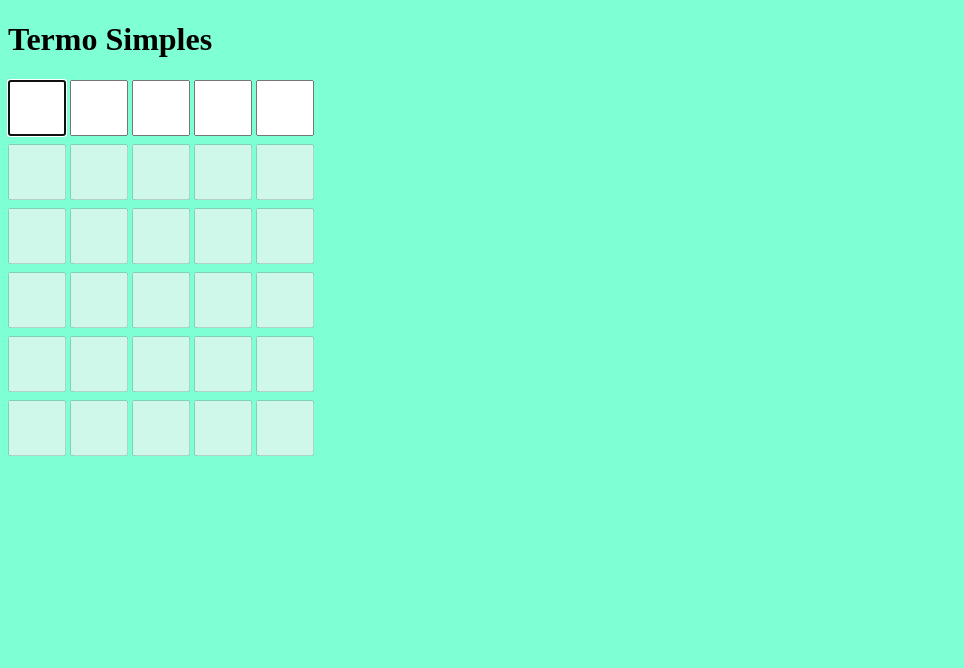
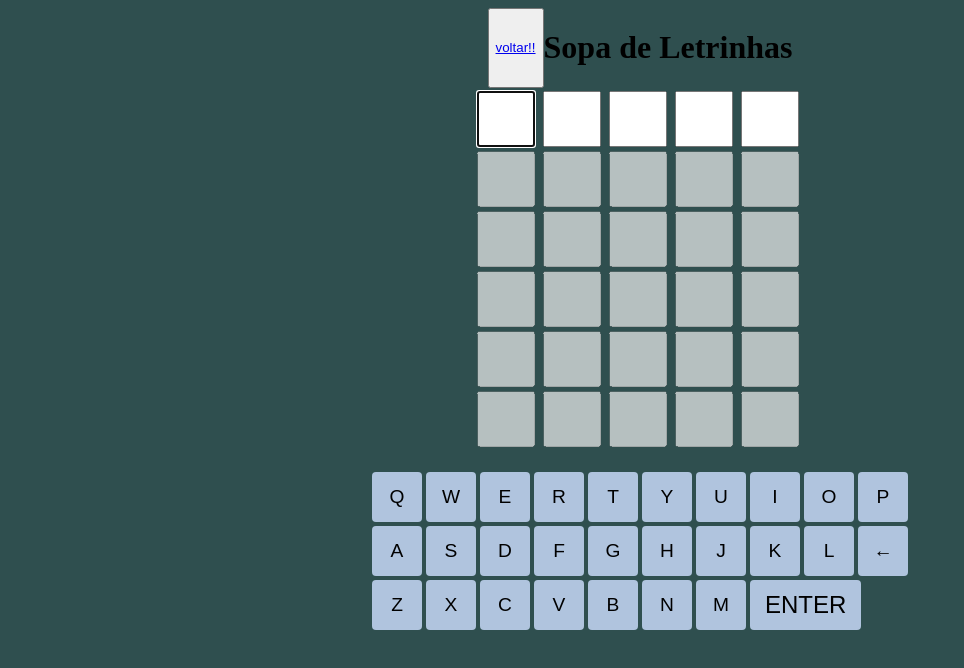
Before and after one commit to ArthurGerman/projeto_letrinha, a SvelteKit app: page /jogo in a window 1280 px wide. Shown: the top 668 px of the page, without its empty margins (0-964 px from the left). Built offline with nearby package versions, Linux system fonts and the light colour scheme.

Commit message:
correções e add teclado virtual

```diff
--- a/src/routes/jogo/+page.svelte
+++ b/src/routes/jogo/+page.svelte
@@ -3,29 +3,6 @@
 	// Importa a lista de palavras possíveis para o jogo
 	import { palavras } from '../../palavras';
 	import '../../styles/jogo.css';
-
-	// Escolhe aleatoriamente uma palavra da lista
-	function escolherPalavraAleatoria() {
-		const indiceAleatorio = Math.floor(Math.random() * palavras.length);
-		return palavras[indiceAleatorio];
-	}
-
-	function delay(ms: number) {
-		return new Promise((resolve) => setTimeout(resolve, ms));
-	}
-
-	async function focarCampoAtual() {
-		await tick(); // espera o DOM atualizar
-		await delay(500); // espera 300ms antes de focar
-		const inputAtual = document.getElementById(`input-${rodadaAtual}-0`);
-		inputAtual?.focus();
-	}
-
-	// Chama ao montar e sempre que mudar de rodada
-	onMount(focarCampoAtual);
-	$: if (typeof window !== 'undefined' && rodadaAtual >= 0) {
-		focarCampoAtual();
-	} // reativa sempre que a rodada muda
 
 	// Estado inicial do jogo
 	let palavraSecreta = escolherPalavraAleatoria(); // palavra que o jogador deve adivinhar
@@ -38,40 +15,73 @@
 	let rodadaAtual = 0; // indica a linha que o jogador está digitando
 	let jogoFinalizado = false; // indica se o jogo terminou
 
-	// Verifica se o palpite está correto e atualiza as cores
-	function verificarPalpite() {
-		const palpite = tentativas[rodadaAtual].join('').toUpperCase(); // junta as letras da tentativa atual
+	const keyBoard: string[][] = [
+		['Q', 'W', 'E', 'R', 'T', 'Y', 'U', 'I', 'O', 'P'],
+		['A', 'S', 'D', 'F', 'G', 'H', 'J', 'K', 'L', '←'],
+		['Z', 'X', 'C', 'V', 'B', 'N', 'M', 'ENTER']
+	];
 
-		if (palpite.length < 5) return; // não verifica se o palpite está incompleto
+	// Escolhe aleatoriamente uma palavra da lista
+	function escolherPalavraAleatoria() {
+		const indiceAleatorio = Math.floor(Math.random() * palavras.length);
+		return palavras[indiceAleatorio];
+	}
 
-		// Inicializa todas as cores como "cinza" (letra errada)
-		const coresDaRodada = Array(5).fill('cinza');
+	// Referências dos inputs
+	let refs: HTMLInputElement[][] = Array(6)
+		.fill(null)
+		.map(() => Array(5).fill(null));
 
-		// Marca letras corretas (verde) e letras na posição errada (amarelo)
-		for (let i = 0; i < 5; i++) {
-			const letra = palpite[i];
+	async function focarCampoAtual() {
+		await tick();
+		refs[rodadaAtual][0]?.focus();
+	}
 
-			if (letra === palavraSecreta[i]) {
-				coresDaRodada[i] = 'verde'; // letra e posição correta
-			} else if (palavraSecreta.includes(letra)) {
-				coresDaRodada[i] = 'amarelo'; // letra existe, mas está na posição errada
+	// Chama ao montar e sempre que mudar de rodada
+	onMount(focarCampoAtual);
+	$: if (typeof window !== 'undefined' && rodadaAtual >= 0) {
+		focarCampoAtual();
+	} // reativa sempre que a rodada muda
+
+	// Lida com a digitação de letras
+	function escreverLetra(event: Event, i: number, j: number) {
+		const input = event.target as HTMLInputElement;
+		let letra = input.value.toUpperCase().slice(-1);
+		if (!/^[A-Z]$/.test(letra)) {
+			letra = '';
+		}
+		tentativas[i][j] = letra;
+
+		if (letra && j < 4) {
+			refs[i][j + 1]?.focus();
 		}
 	}
 
-		// Atualiza as cores da linha atual
+	// Verifica se o palpite está correto e atualiza as cores
+	function verificarPalpite() {
+		const palpite = tentativas[rodadaAtual].join('').toUpperCase();
+		if (palpite.length < 5 || palpite.length > 5) return;
+
+		const coresDaRodada = Array(5).fill('cinza');
+		for (let i = 0; i < 5; i++) {
+			const letra = palpite[i];
+			if (letra === palavraSecreta[i]) {
+				coresDaRodada[i] = 'verde';
+			} else if (palavraSecreta.includes(letra)) {
+				coresDaRodada[i] = 'amarelo';
+			}
+		}
+
 		cores[rodadaAtual] = coresDaRodada;
 
-		// Verifica se o jogador venceu ou se acabou o número de tentativas
 		const acertou = palpite === palavraSecreta;
 		const acabouTentativas = rodadaAtual === 5;
 
 		if (acertou || acabouTentativas) {
 			jogoFinalizado = true;
-
-			// Aguarda 2 segundos antes de reiniciar o jogo
 			setTimeout(() => reiniciarJogo(), 2000);
 		} else {
-			rodadaAtual++; // passa para a próxima tentativa
+			rodadaAtual++;
 		}
 	}
 
@@ -88,84 +98,125 @@
 		jogoFinalizado = false;
 	}
 
-	// Lida com a digitação de letras
-	function escreverLetra(event: Event, i: number, j: number) {
-		const input = event.target as HTMLInputElement;
-		let letra = input.value.toUpperCase().slice(-1); // pega apenas a última letra
+	// Permite navegação e edição com teclado
+	function teclas(event: KeyboardEvent, i: number, j: number) {
+		if (event.key === 'Tab' || event.key === 'Arrow') event.preventDefault();
 
-		if (!/^[A-Z]$/.test(letra)) {
-			letra = ''; // limpa se não for letra
+		if (event.key === 'Enter') verificarPalpite();
+
+		if (event.key === 'Backspace') {
+			event.preventDefault();
+			if (tentativas[i][j]) {
+				tentativas[i][j] = '';
+			} else if (j > 0) {
+				refs[i][j - 1]?.focus();
+				tentativas[i][j - 1] = '';
 			}
-
-		tentativas[i][j] = letra;
-
-		// Se a letra foi preenchida, move o foco para o próximo campo
-		if (letra && j < 4) {
-			document.getElementById(`input-${i}-${j + 1}`)?.focus();
-		} else if (letra && j === 4) {
-			verificarPalpite(); // chama a verificação ao digitar a última letra
 		}
 	}
 
-	// Permite navegação e edição com teclado
-	function navegarTeclas(event: KeyboardEvent, i: number, j: number) {
-		if (event.key === 'Backspace') {
-			event.preventDefault(); // impede que o campo apague automaticamente
+	function virtualKeyboard(tecla: string) {
+		const palpite = tentativas[rodadaAtual].join('').toUpperCase();
+		if (palpite.length == 0) refs[rodadaAtual][0]?.focus();
+		if (palpite.length >= 5) refs[rodadaAtual][4]?.focus();
 
-			if (tentativas[i][j]) {
-				// Se o campo atual tem letra, apaga
-				tentativas[i][j] = '';
-			} else if (j > 0) {
-				// Volta para o campo anterior e apaga lá
-				document.getElementById(`input-${i}-${j - 1}`)?.focus();
-				tentativas[i][j - 1] = '';
-			}
+		if (jogoFinalizado) return;
+
+		const linha = [...tentativas[rodadaAtual]];
+
+		if (tecla === 'ENTER') {
+			verificarPalpite();
+			return;
 		}
 
-		// Setas para esquerda e direita mudam o foco entre os campos
-		if (event.key === 'ArrowLeft' && j > 0) {
-			document.getElementById(`input-${i}-${j - 1}`)?.focus();
+		if (tecla === '←') {
+			// Remove a última letra preenchida
+			const ultimoPreenchido = linha.findLastIndex((l) => l !== '');
+
+			linha[ultimoPreenchido] = '';
+			tentativas[rodadaAtual] = linha;
+			tentativas = [...tentativas]; // força reatividade
+			// Focar no campo que acabou de ser apagado
+			refs[rodadaAtual][ultimoPreenchido]?.focus();
+			return;
 		}
 
-		if (event.key === 'ArrowRight' && j < 4) {
-			document.getElementById(`input-${i}-${j + 1}`)?.focus();
+		if (/^[A-Z]$/.test(tecla)) {
+			const proxima = linha.findIndex((l) => l === '');
+
+			linha[proxima] = tecla;
+			tentativas[rodadaAtual] = linha;
+			tentativas = [...tentativas]; // força reatividade
+			refs[rodadaAtual][proxima]?.focus();
 		}
 	}
 </script>
 
+<div class="container">
+	<div class="top">
+		<button>
+			<a href="/">voltar!!</a>
+		</button>
+
 		<!-- Título do jogo -->
-<h1>Termo Simples</h1>
+		<h1>Sopa de Letrinhas</h1>
+	</div>
 
 	<!-- Geração da grade de tentativas -->
+	<table>
+		<tbody>
 			{#each tentativas as linha, i}
-	<div class="linha">
+				<tr>
 					{#each linha as letra, j}
+						<td>
 							<input
+								bind:this={refs[i][j]}
 								id={`input-${i}-${j}`}
 								class="letra {cores[i][j]}"
 								maxlength="1"
 								bind:value={tentativas[i][j]}
 								on:input={(e) => escreverLetra(e, i, j)}
-				on:keydown={(e) => navegarTeclas(e, i, j)}
+								on:keydown={(e) => teclas(e, i, j)}
 								disabled={i !== rodadaAtual || jogoFinalizado}
 								on:mousedown={(e) => e.preventDefault()}
+								tabindex="-1"
 							/>
+						</td>
 					{/each}
-	</div>
+				</tr>
 			{/each}
+		</tbody>
+	</table>
+
+	<br />
+
+	<table>
+		<tbody>
+			{#each keyBoard as line, i}
+				<tr class="line">
+					{#each line as key, j}
+						<td class="key">
+							<button
+								on:click={() => virtualKeyboard(key)}
+								class={/^[A-Z]$/.test(key) || key === '←' ? 'letter' : 'letterSp'}
+							>
+								{key}
+							</button>
+						</td>
+					{/each}
+				</tr>
+			{/each}
+		</tbody>
+	</table>
 
 	<!-- Exibe mensagem final quando o jogo termina -->
 	{#if jogoFinalizado}
 		<p>
 			{tentativas[rodadaAtual].join('') === palavraSecreta
-			? 'Você acertou!' // Mensagem de vitória
+				? 'Você acertou!'
 				: `A palavra era: ${palavraSecreta}`}
-		<!-- Mensagem de erro -->
 			<br />
 			Nova palavra em 3 segundos...
 		</p>
 	{/if}
-
-<style>
-	/* Estilização dos elementos */
-</style>
+</div>
--- a/src/styles/jogo.css
+++ b/src/styles/jogo.css
@@ -1,5 +1,18 @@
 body {
-    background-color: aquamarine;
+    background-color: darkslategray;
+    height: 100vh;
+    display: flex;
+    justify-content: center;
+}
+
+.container {
+    display: flex;
+    flex-direction: column;
+    align-items: center;
+}
+
+.top {
+    display:flex;
 }
 
 .linha {
@@ -30,3 +43,44 @@ body {
     background: #787c7e;
     color: white;
 }
+
+.line {
+    display: flex;
+    justify-content: left;
+}
+
+.key {
+    padding: 2px;
+}
+
+.letter {
+    width: 50px;
+    height: 50px;
+    font-size: 1.2rem;
+    background-color: lightsteelblue;
+    border: none;
+    border-radius: 4px;
+    cursor: pointer;
+
+}
+
+.letter:hover {
+    background-color: lightslategray;
+}
+
+.letterSp {
+    min-width: 50px;
+    width: auto;
+    height: 50px;
+    font-size: 1.5rem;
+    background-color: lightsteelblue;
+    border: none;
+    border-radius: 4px;
+    cursor: pointer;
+    padding-left: 15px;
+    padding-right: 15px;
+}
+
+.letterSp:hover {
+    background-color: lightslategray;
+}
```
Lines whose indentation alone changed are shown as unchanged.
